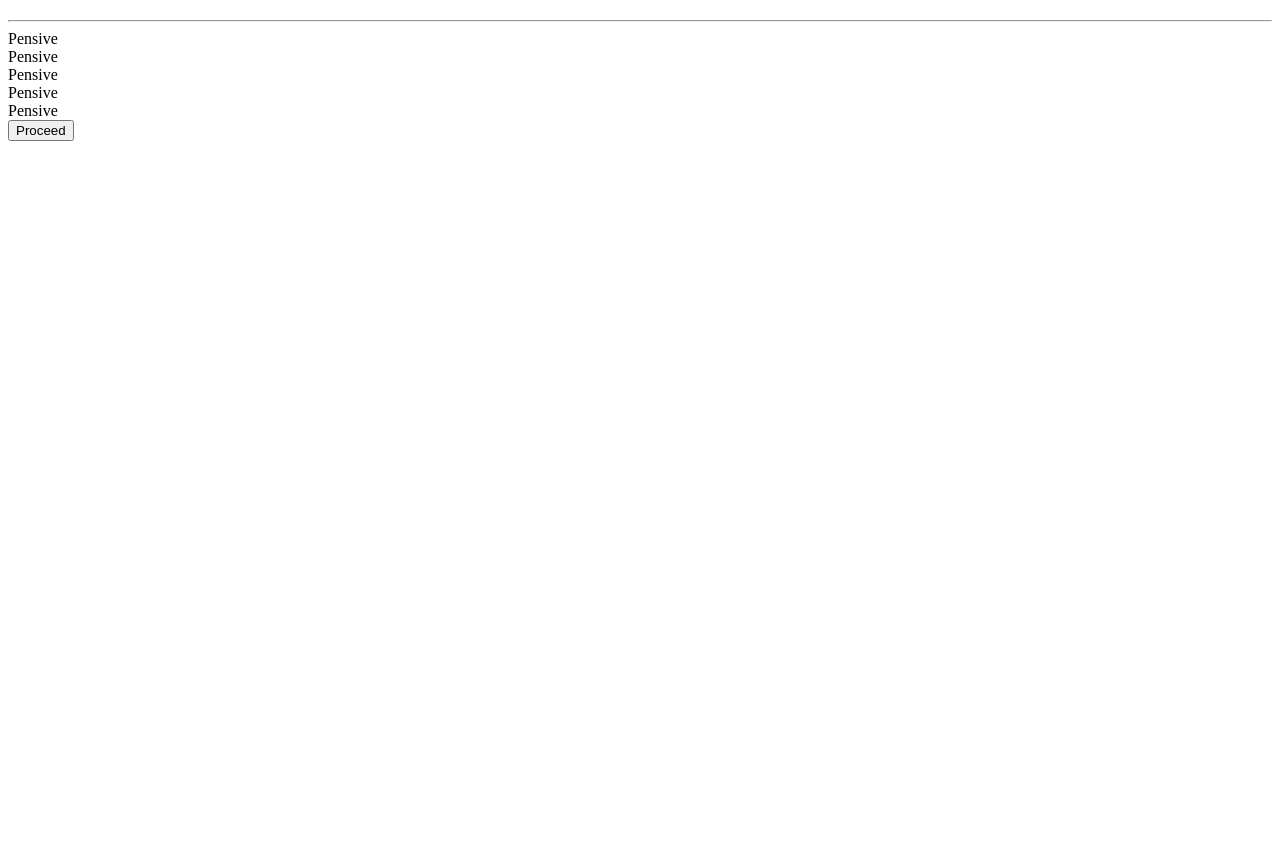
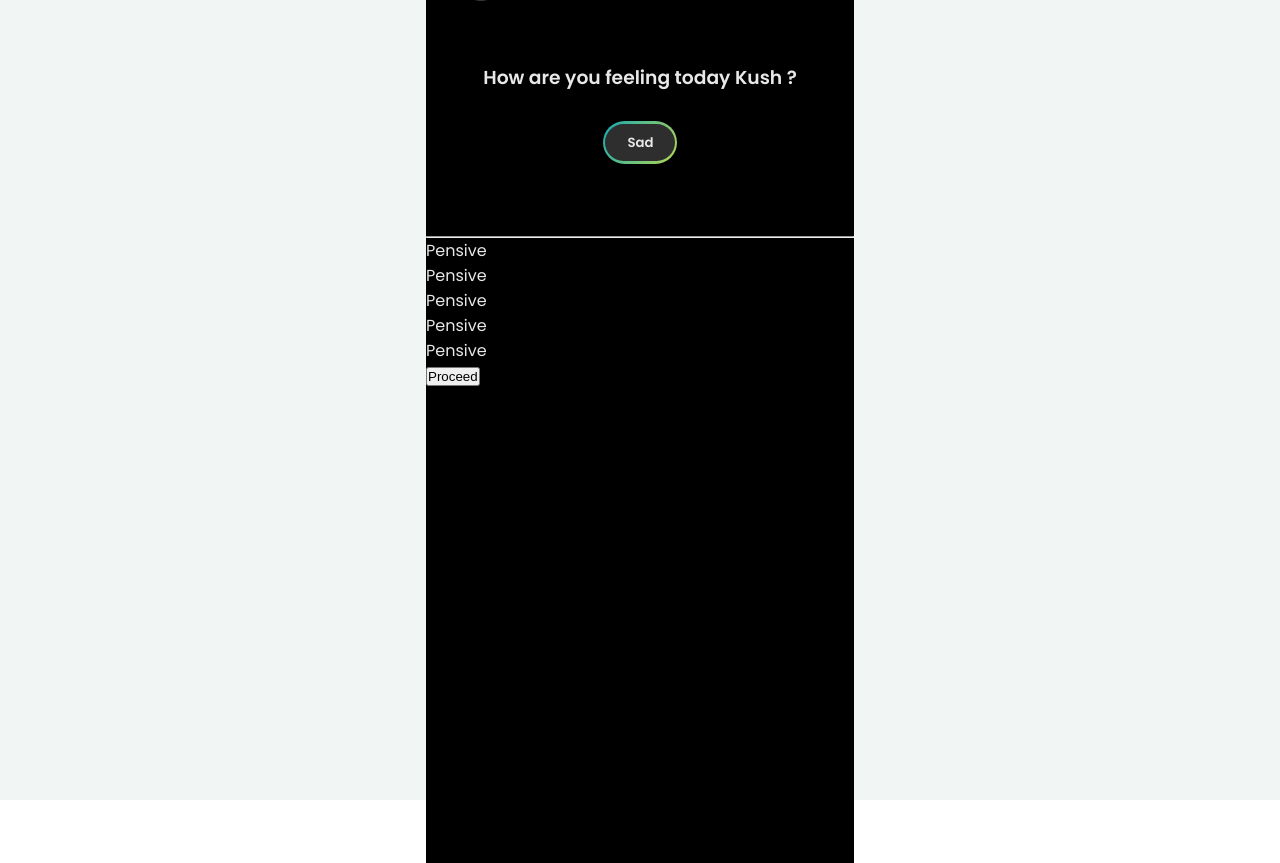
Before and after one commit to kush-x7/mindpeers-mood-tracker, a React (Vite) app: page / in a window 1280 px wide. Before the commit the page ends 800 px from the top, so only its background shows below. Built offline with nearby package versions, Linux system fonts and the light colour scheme.

Commit message:
add: added component till current mood

```diff
--- a/package.json
+++ b/package.json
@@ -10,7 +10,8 @@
   },
   "dependencies": {
     "react": "^18.2.0",
-    "react-dom": "^18.2.0"
+    "react-dom": "^18.2.0",
+    "react-icons": "^4.7.1"
   },
   "devDependencies": {
     "@types/react": "^18.0.26",
--- a/src/App.css
+++ b/src/App.css
@@ -0,0 +1,20 @@
+.container {
+  background-color: #f1f6f5;
+  height: 100vh;
+  width: 100vw;
+
+  display: flex;
+  justify-content: center;
+  align-items: center;
+}
+
+.mood-tracker {
+  background-color: black;
+  width: 42.8rem;
+  height: 92.6rem;
+}
+
+.welcome-message {
+  margin: 3.8rem 0 2.9rem 0;
+  text-align: center;
+}
--- a/src/App.tsx
+++ b/src/App.tsx
@@ -1,29 +1,26 @@
 // import reactLogo from "./assets/Artboard 1.svg";
 import "./App.css";
+import CurrentMood from "./components/CurrentMood/CurrentMood";
+import EmojiSelector from "./components/EmojiSelector/Emoji-selector";
+import MoodSelector from "./components/MoodSelector/MoodSelector";
+import Navbar from "./components/Navbar/Navbar";
 
 function App() {
   return (
     <>
       <main className="container">
         <div className="mood-tracker">
-          <nav className="navbar">
-            <div className="navbar-logo"></div>
-            <div className="navbar-title"></div>
-          </nav>
+          <Navbar />
 
-          <h2 className="welcome-message"></h2>
-          <div className="current-mood-display"></div>
+          <h3 className="welcome-message">How are you feeling today Kush ?</h3>
 
-          <div className="emoji-selector"></div>
+          <CurrentMood displayText="Sad" />
+
+          <EmojiSelector />
+
           <hr />
 
-          <div className="mood-selector">
-            <div className="mood-option">Pensive</div>
-            <div className="mood-option">Pensive</div>
-            <div className="mood-option">Pensive</div>
-            <div className="mood-option">Pensive</div>
-            <div className="mood-option">Pensive</div>
-          </div>
+          <MoodSelector />
 
           <button>Proceed</button>
         </div>
--- /dev/null
+++ b/src/components/CurrentMood/CurrentMood.tsx
@@ -0,0 +1,17 @@
+import "./currentMood.css";
+
+interface CurrentMoodProps {
+  displayText: string;
+}
+
+const CurrentMood = ({ displayText }: CurrentMoodProps) => {
+  return (
+    <div className="mood-display ">
+      <div className="current-mood">
+        <h5 className="mood-text">{displayText}</h5>
+      </div>
+    </div>
+  );
+};
+
+export default CurrentMood;
--- /dev/null
+++ b/src/components/CurrentMood/currentMood.css
@@ -0,0 +1,19 @@
+.mood-display {
+  display: flex;
+  justify-content: center;
+  margin-bottom: 7.244rem;
+}
+.current-mood {
+  border-radius: 2.4rem;
+  padding: 0.25rem;
+
+  background: transparent linear-gradient(121deg, #16a9b1 0%, #b5d654 100%) 0%
+    0% no-repeat padding-box;
+}
+
+.mood-text {
+  background-color: #2e2e2e;
+  padding: 0.9rem 2.1rem 0.88rem 2.2rem;
+  border-radius: 2.4rem;
+  /* font-size: 1.2rem; */
+}
--- /dev/null
+++ b/src/components/EmojiSelector/Emoji-selector.tsx
@@ -0,0 +1,5 @@
+const EmojiSelector = () => {
+  return <div className="emoji-selector"></div>;
+};
+
+export default EmojiSelector;
--- /dev/null
+++ b/src/components/MoodSelector/MoodSelector.tsx
@@ -0,0 +1,13 @@
+const MoodSelector = () => {
+  return (
+    <div className="mood-selector">
+      <div className="mood-option">Pensive</div>
+      <div className="mood-option">Pensive</div>
+      <div className="mood-option">Pensive</div>
+      <div className="mood-option">Pensive</div>
+      <div className="mood-option">Pensive</div>
+    </div>
+  );
+};
+
+export default MoodSelector;
--- /dev/null
+++ b/src/components/Navbar/Navbar.tsx
@@ -0,0 +1,19 @@
+import { HiOutlineArrowLeft } from "react-icons/hi";
+import "./navbar.css";
+
+const Navbar = () => {
+  return (
+    <nav className="navbar">
+      <div className="navbar-logo">
+        {" "}
+        <HiOutlineArrowLeft className="logo" />
+      </div>
+
+      <h2 className="navbar-title">Mood Check-in</h2>
+    </nav>
+  );
+};
+
+export default Navbar;
+
+//
--- /dev/null
+++ b/src/components/Navbar/navbar.css
@@ -0,0 +1,27 @@
+.navbar {
+  padding: 2.4rem 3.5rem;
+  position: relative;
+}
+
+.navbar-logo {
+  width: 4rem;
+  height: 4rem;
+  border-radius: 50%;
+
+  background-color: #3b3b3d;
+
+  display: flex;
+  justify-content: center;
+  align-items: center;
+}
+
+.logo {
+  color: #ade792;
+}
+
+.navbar-title {
+  position: absolute;
+  top: 50%;
+  left: 50%;
+  transform: translate(-50%, -50%);
+}
--- /dev/null
+++ b/src/normalize.css
@@ -0,0 +1,20 @@
+@import url("https://fonts.googleapis.com/css2?family=Poppins:wght@200;400;600&display=swap");
+
+*,
+*::after,
+*::before {
+  margin: 0;
+  padding: 0;
+  box-sizing: border-box;
+  text-decoration: none;
+}
+
+html {
+  font-size: 62.5%;
+}
+
+body {
+  font-family: "Poppins", sans-serif;
+  color: #e8e8e8;
+  font-size: 1.6rem;
+}
```
Also changed, not shown: src/main.tsx (+7 -7 lines), src/index.css (deleted), 1 other file (tests, documents, lock files or other folders).
